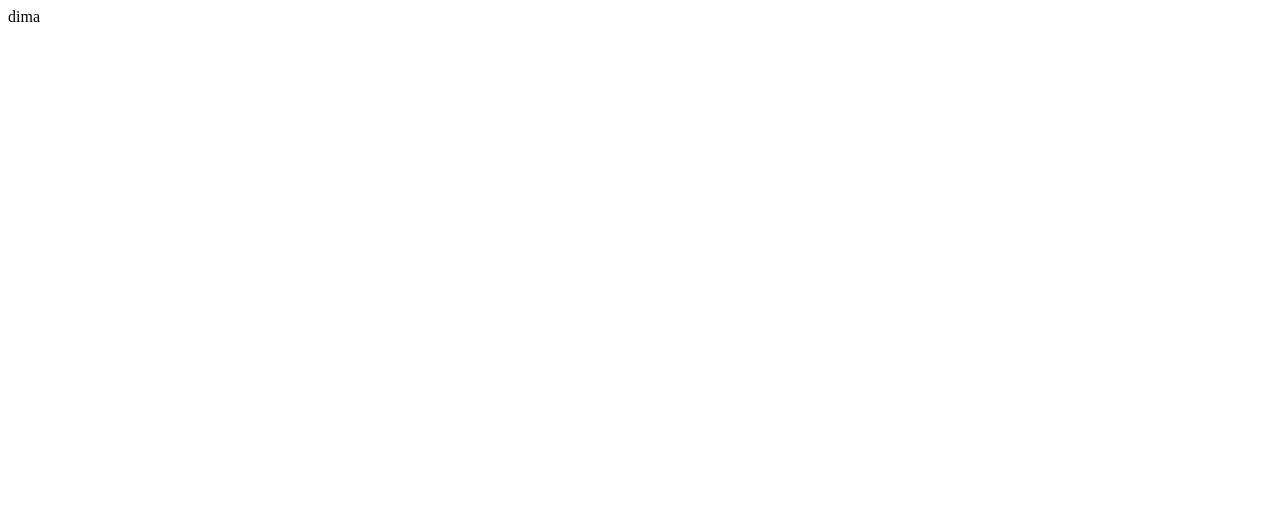
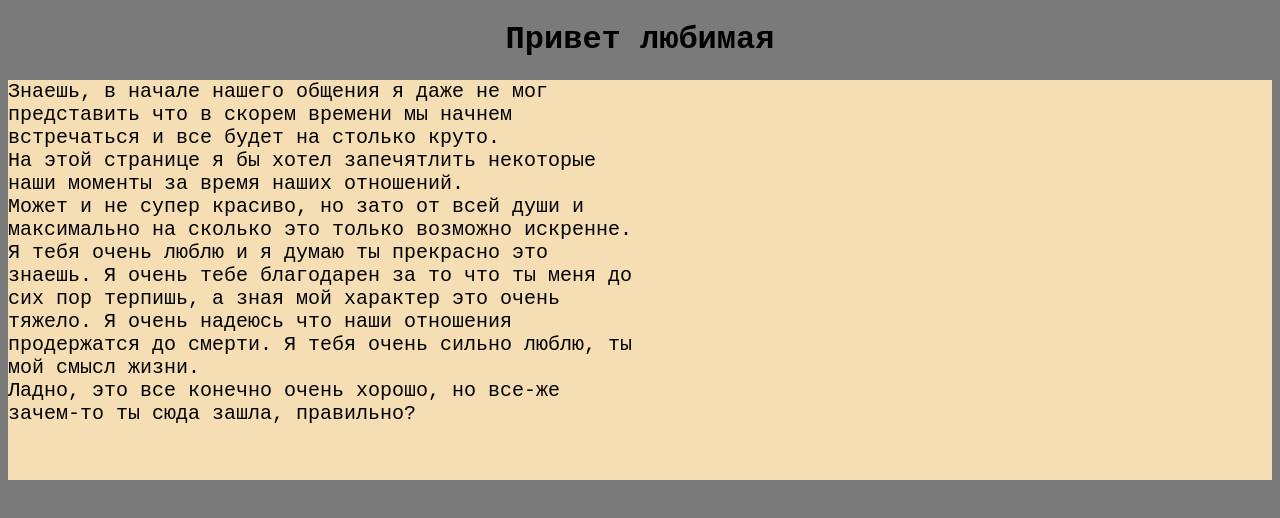
Before and after one commit to demeterda/podarok, a plain HTML site: page index.html in a window 1280 px wide. Drawn offline with Linux system fonts and the light colour scheme.

Commit message:
Add files via upload

```diff
--- a/index.html
+++ b/index.html
@@ -3,9 +3,39 @@
 <head>
     <meta charset="UTF-8">
     <meta name="viewport" content="width=device-width, initial-scale=1.0">
-    <title>Document</title>
+    <title>podarok dla lubimoi</title>
+    <style>
+        body {
+            background-color: rgba(32, 32, 32, 0.596);
+            font-family: 'Courier New', Courier, monospace;
+        }
+        .text1 {
+            width: 100%;
+            height: 400px;
+            background-color: wheat;
+            font-size: 20px;
+        }
+        .inb1 {
+            width: 50%;
+        }
+    </style>
 </head>
 <body>
-    dima
+    <center><h1 class="hi">Привет любимая</h1></center>
+    <div class="text1">
+        <div class="inb1">
+            Знаешь, в начале нашего общения я даже не мог представить что в скорем времени мы начнем встречаться и все будет на столько круто. <br>
+            На этой странице я бы хотел запечятлить некоторые наши моменты за время наших отношений. <br>
+            Может и не супер красиво, но зато от всей души и максимально
+            на сколько это только возможно искренне.
+            Я тебя очень люблю и я думаю ты прекрасно это знаешь. Я очень тебе благодарен за то что ты меня до сих пор терпишь,
+            а зная мой характер это очень тяжело. Я очень надеюсь что наши отношения продержатся до смерти.
+            Я тебя очень сильно люблю, ты мой смысл жизни. <br> Ладно, это все конечно очень хорошо, но все-же зачем-то ты сюда зашла, правильно?
+
+        </div>
+        <div class="inb2">
+
+        </div>
+    </div>
 </body>
 </html>
```
